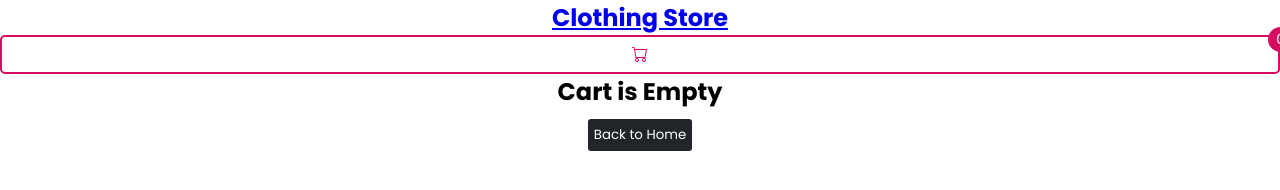
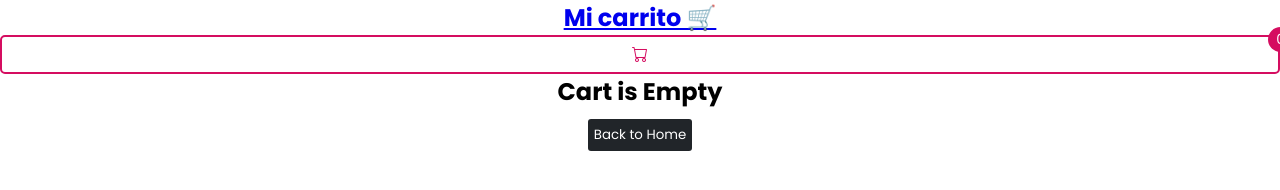
Before and after one commit to Bel-Franco13/entregafinal.patitas, a plain HTML site: page cart.html in a window 1280 px wide. Drawn offline with nearby package versions, Linux system fonts and the light colour scheme.

Commit message:
Update cart.html

```diff
--- a/cart.html
+++ b/cart.html
@@ -3,14 +3,14 @@
 <head>
     <meta charset="UTF-8">
     <meta name="viewport" content="width=device-width, initial-scale=1.0">
-    <title>Clothing Store</title>
+    <title>Carrito</title>
     <link rel="stylesheet" href="src/style.css" />
     <link rel="stylesheet" href="https://cdn.jsdelivr.net/npm/bootstrap-icons@1.11.2/font/bootstrap-icons.min.css">
 </head>
 <body>
     <div class="navbar">
         <a href="index.html">
-          <h2>Clothing Store</h2>
+          <h2>Mi carrito 🛒</h2>
         </a>
         <a href="cart.html">
           <div class="cart">
```
